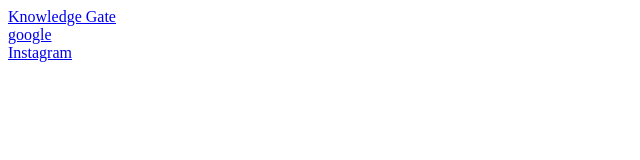
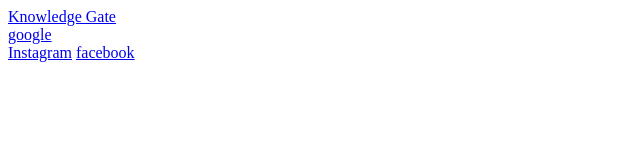
Before and after one commit to anantjha320/html-starter, a plain HTML site: page HTML/anchor.html in a window 1280 px wide. Shown: the full height of the page, 0-640 px from the left. Drawn offline with Linux system fonts and the light colour scheme.

Commit message:
added facebook tag

```diff
--- a/HTML/anchor.html
+++ b/HTML/anchor.html
@@ -9,6 +9,7 @@
     <a href="https://www.knowledgegate.ai/">Knowledge Gate </a> <br>
     <a href="https://www.google.com/"> google</a> <br/>
     <a href="https://www.instagram.com/">Instagram</a>
+    <a href="https://www.facebook.com/">facebook</a>
 
 </body>
 </html>
```
